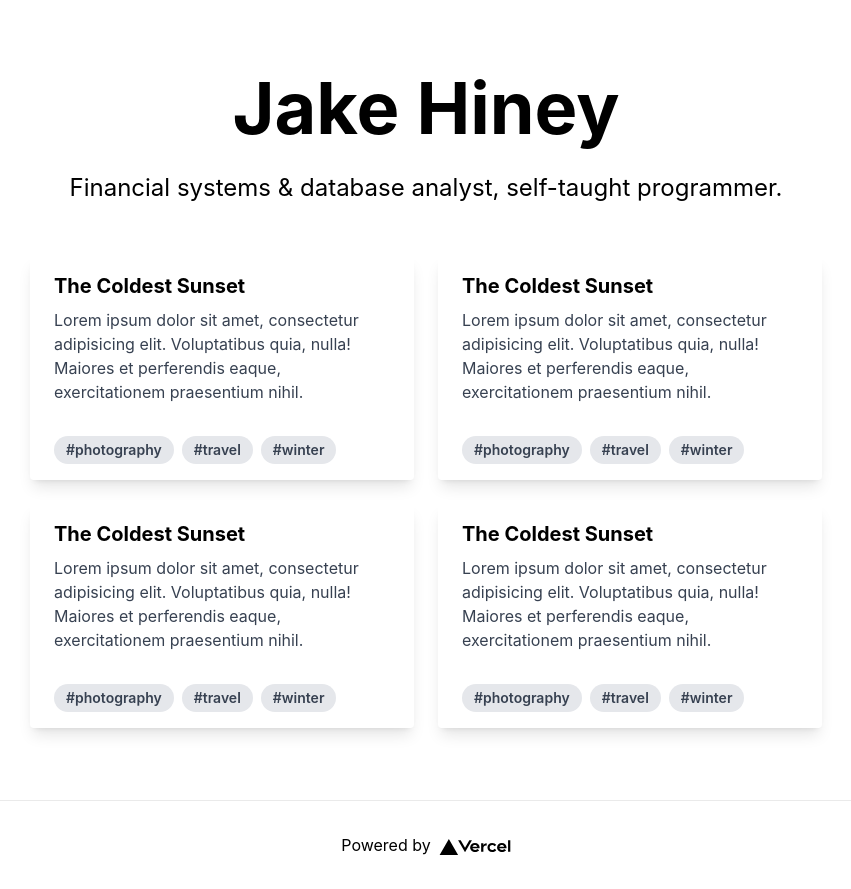
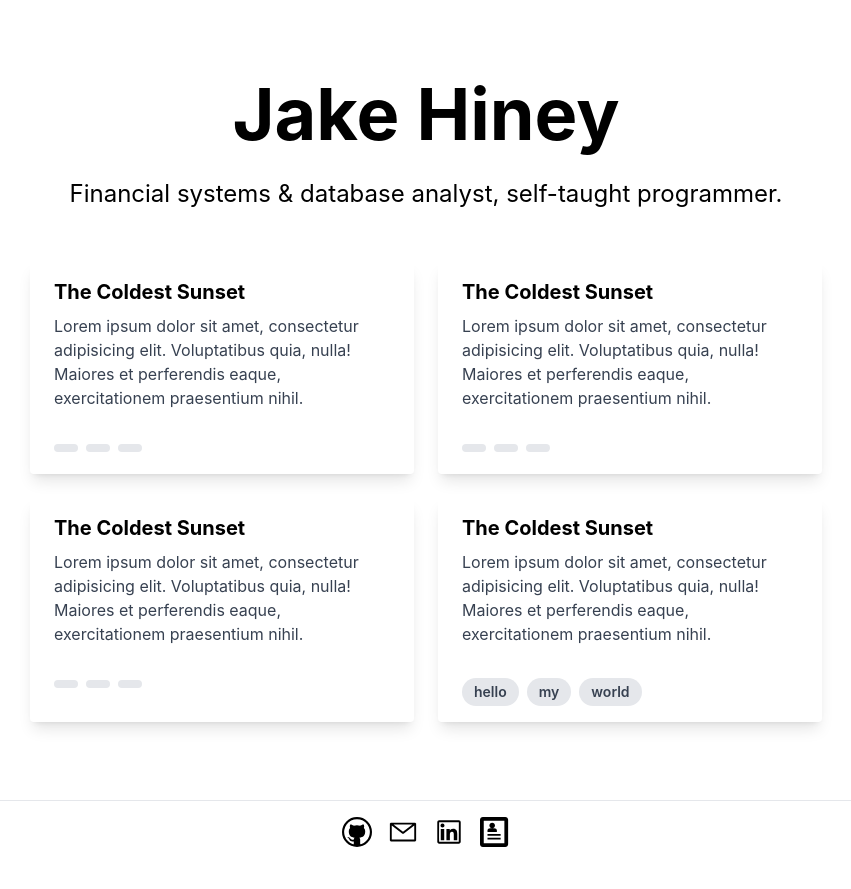
Before and after one commit to jhiney/personal-website, a Next.js app: page / in a window 1280 px wide. Shown: the whole page, without its empty margins (214-1065 px from the left). After the commit the page ends 863 px from the top, so only its background shows below. Built offline with nearby package versions, Linux system fonts and the light colour scheme.

Commit message:
extract card and footer, change alignment

```diff
--- a/components/card.js
+++ b/components/card.js
@@ -1,5 +1,3 @@
-import React from "react";
-
 export default function Card(props) {
 	return (
 		<div className="max-w-sm rounded overflow-hidden shadow-lg">
@@ -12,13 +10,13 @@
 			</div>
 			<div className="px-6 pt-4 pb-2">
 				<span className="inline-block bg-gray-200 rounded-full px-3 py-1 text-sm font-semibold text-gray-700 mr-2 mb-2">
-					#photography
+					{props.tool1}
 				</span>
 				<span className="inline-block bg-gray-200 rounded-full px-3 py-1 text-sm font-semibold text-gray-700 mr-2 mb-2">
-					#travel
+					{props.tool2}
 				</span>
 				<span className="inline-block bg-gray-200 rounded-full px-3 py-1 text-sm font-semibold text-gray-700 mr-2 mb-2">
-					#winter
+					{props.tool3}
 				</span>
 			</div>
 		</div>
--- /dev/null
+++ b/components/footer.js
@@ -0,0 +1,18 @@
+import { VscGithub, VscMail } from "react-icons/vsc";
+import { AiOutlineLinkedin } from "react-icons/ai";
+import { ImProfile } from "react-icons/im";
+import { IconContext } from "react-icons";
+export default function Footer() {
+  return (
+    <div className="flex flex-1 justify-center items-center border-t border-gray-200 p-4 text-xl font-semibold">
+				<div className="grid grid-cols-4 gap-4 ">
+				<IconContext.Provider value={{  size: "1.5em" }}>
+				<VscGithub />
+				<VscMail />
+				<AiOutlineLinkedin />
+				<ImProfile />
+				</IconContext.Provider>
+				</div>
+			</div>
+  )
+}
--- a/package.json
+++ b/package.json
@@ -13,7 +13,8 @@
     "next": "12.1.5",
     "react": "18.0.0",
     "react-dom": "18.0.0",
-    "react-firebase-hooks": "^5.0.3"
+    "react-firebase-hooks": "^5.0.3",
+    "react-icons": "^4.3.1"
   },
   "devDependencies": {
     "autoprefixer": "^10.4.4",
--- a/pages/index.js
+++ b/pages/index.js
@@ -1,7 +1,7 @@
 import Head from "next/head";
 import Image from "next/image";
 import Card from "../components/card";
-import styles from "../styles/Home.module.css";
+import Footer from "../components/footer";
 
 export default function Home() {
 	return (
@@ -11,9 +11,8 @@
 				<meta name="description" content="Generated by create next app" />
 				<link rel="icon" href="/favicon.ico" />
 			</Head>
-
 			<div className="min-h-screen flex flex-1 flex-col justify-center items-center p-8">
-				<h1 className="font-bold text-7xl">Jake Hiney</h1>
+				<h1 className="font-bold text-7xl text-center">Jake Hiney</h1>
 				<p className="text-center text-2xl p-8 leading-6">
 					Financial systems & database analyst, self-taught programmer.
 				</p>
@@ -21,21 +20,10 @@
 					<Card />
 					<Card />
 					<Card />
-					<Card />
+					<Card tool1="hello" tool2="my" tool3="world" />
 				</div>
 			</div>
-
-			<footer className={styles.footer}>
-				<a
-					href="https://vercel.com?utm_source=create-next-app&utm_medium=default-template&utm_campaign=create-next-app"
-					target="_blank"
-					rel="noopener noreferrer">
-					Powered by{" "}
-					<span className={styles.logo}>
-						<Image src="/vercel.svg" alt="Vercel Logo" width={72} height={16} />
-					</span>
-				</a>
-			</footer>
+			<Footer />
 		</div>
 	);
 }
```
Also changed, not shown: 1 other file (tests, documents, lock files or other folders).
